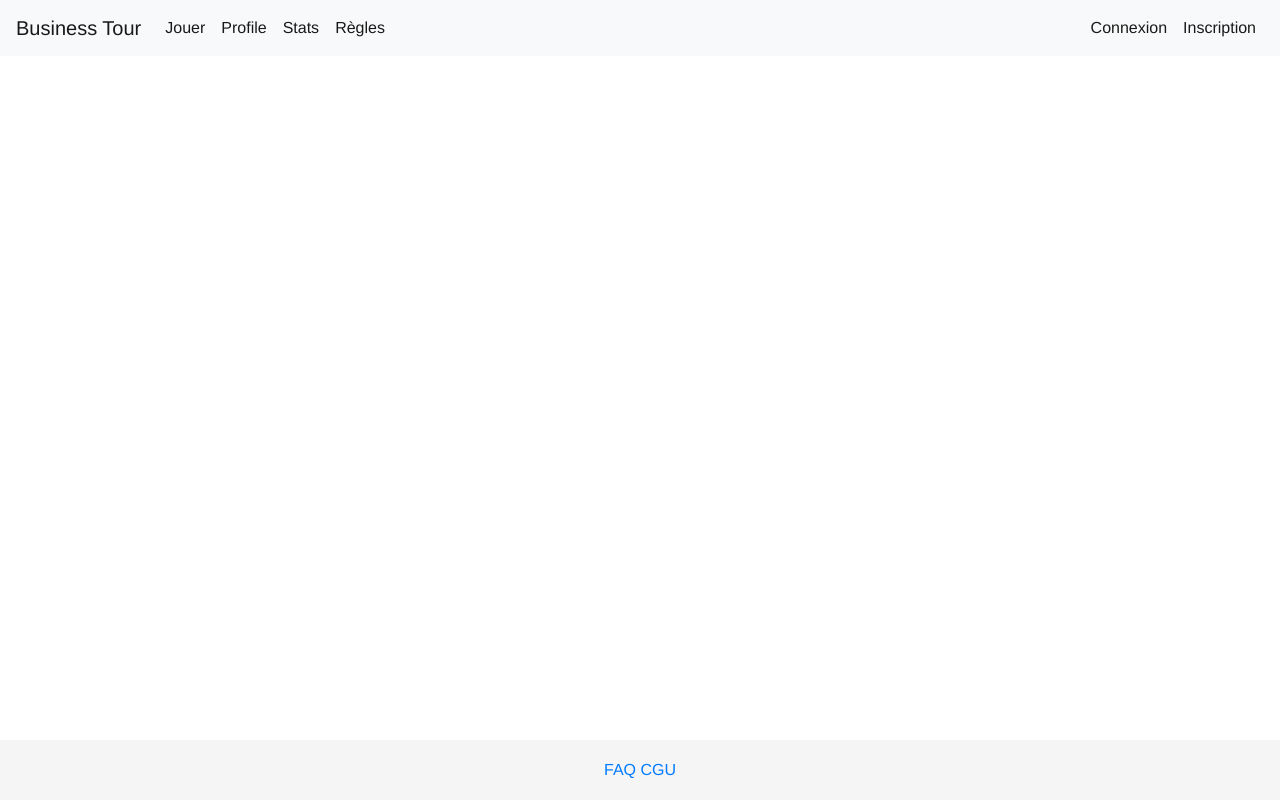
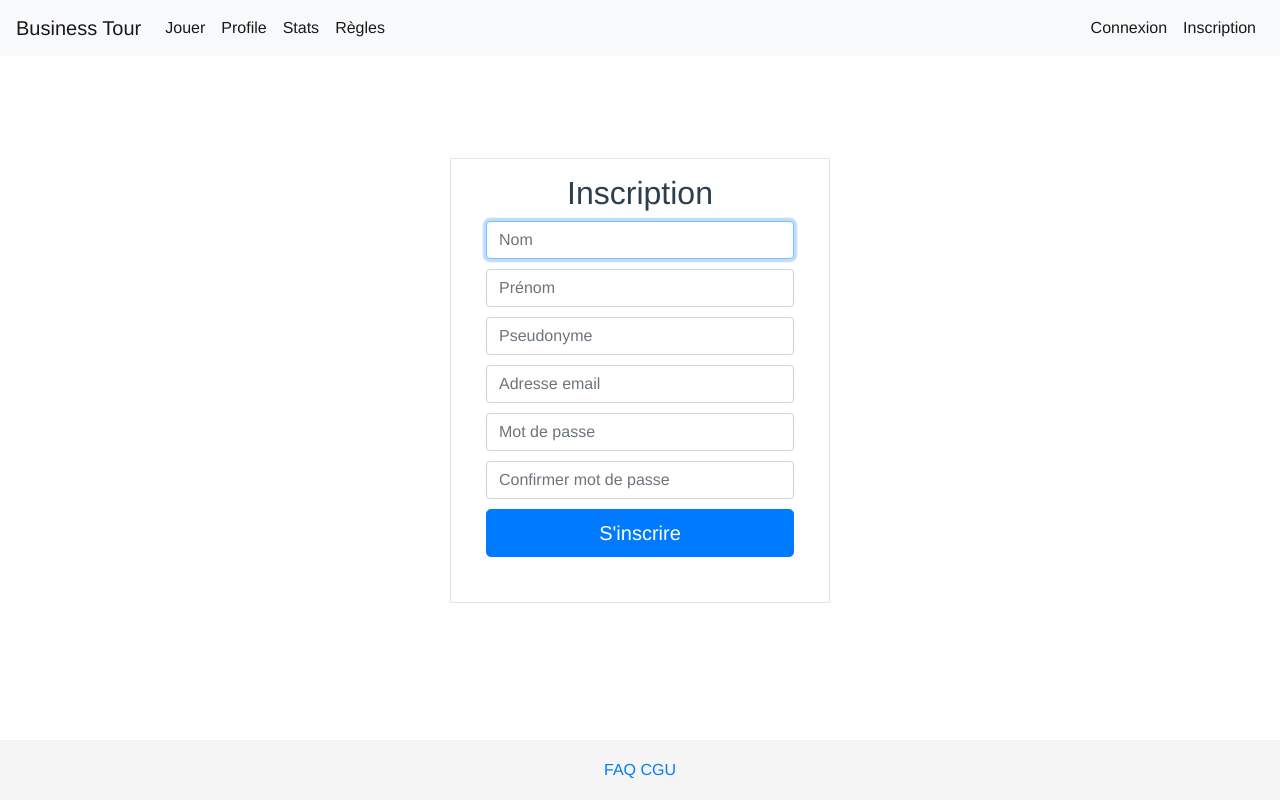
Before and after one commit to clemclx/business-tour-react, a Vue app: page /#/signup in a window 1280 px wide. Built offline with nearby package versions, Linux system fonts and the light colour scheme.

Commit message:
Adding Login page and Signup page

```diff
--- a/src/components/Login.vue
+++ b/src/components/Login.vue
@@ -1,6 +1,14 @@
 <template>
-  <div class="container">
-    <h1>Test</h1>
+  <div class="wrapper">
+    <form class="form-signin">
+      <h2 class="form-signin-heading">Authentification</h2>
+      <input type="text" class="form-control" name="username" placeholder="Adresse email" required="" autofocus="" />
+      <input type="password" class="form-control" name="password" placeholder="Mot de passe" required=""/>
+      <label class="checkbox">
+        <input type="checkbox" value="remember-me" id="rememberMe" name="rememberMe"> Mémoriser
+      </label>
+      <button class="btn btn-lg btn-primary btn-block" type="submit">S'authentifier</button>
+    </form>
   </div>
 </template>
 
@@ -31,4 +39,19 @@ li {
 a {
   color: #42b983;
 }
+input{
+  margin-bottom: 10px;
+}
+.wrapper {
+  margin-bottom: 80px;
+  margin-top: 12%;
+}
+
+.form-signin {
+  max-width: 380px;
+  padding: 15px 35px 45px;
+  margin: 0 auto;
+  background-color: #fff;
+  border: 1px solid rgba(0,0,0,0.1);
+}
 </style>
--- a/src/components/Signup.vue
+++ b/src/components/Signup.vue
@@ -1,5 +1,15 @@
 <template>
-  <div class="hello">
+  <div class="wrapper">
+    <form class="form-signin">
+      <h2 class="form-signin-heading">Inscription</h2>
+      <input type="text" class="form-control" name="firstname" placeholder="Nom" required="" autofocus="" />
+      <input type="text" class="form-control" name="lastname" placeholder="Prénom" required="" autofocus="" />
+      <input type="text" class="form-control" name="username" placeholder="Pseudonyme" required="" autofocus="" />
+      <input type="text" class="form-control" name="mail" placeholder="Adresse email" required="" autofocus="" />
+      <input type="password" class="form-control" name="password" placeholder="Mot de passe" required=""/>
+      <input type="password" class="form-control" name="password-confirm" placeholder="Confirmer mot de passe" required=""/>
+      <button class="btn btn-lg btn-primary btn-block" type="submit">S'inscrire</button>
+    </form>
   </div>
 </template>
 
@@ -30,4 +40,19 @@ li {
 a {
   color: #42b983;
 }
+input{
+  margin-bottom: 10px;
+}
+.wrapper {
+  margin-bottom: 80px;
+  margin-top: 8%;
+}
+
+.form-signin {
+  max-width: 380px;
+  padding: 15px 35px 45px;
+  margin: 0 auto;
+  background-color: #fff;
+  border: 1px solid rgba(0,0,0,0.1);
+}
 </style>
```
